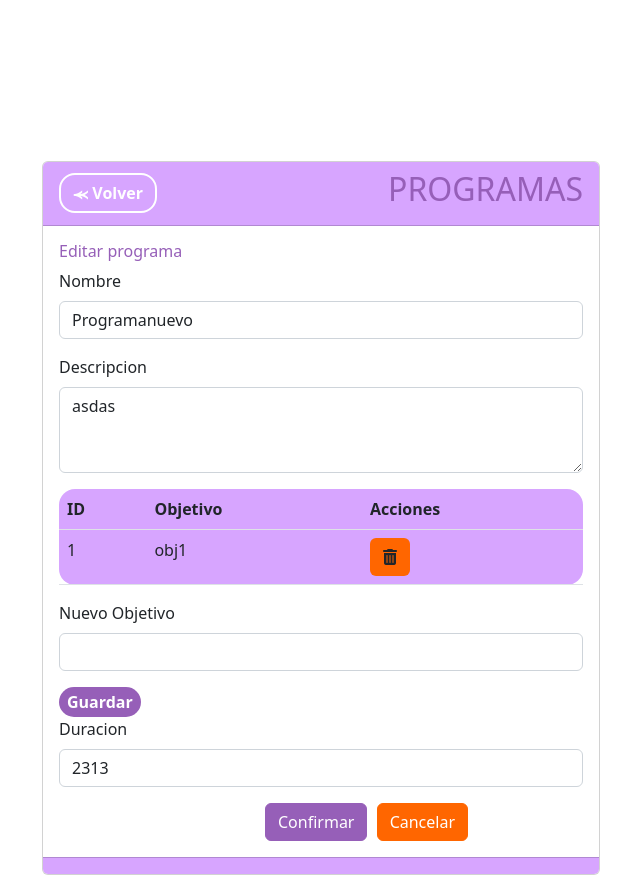
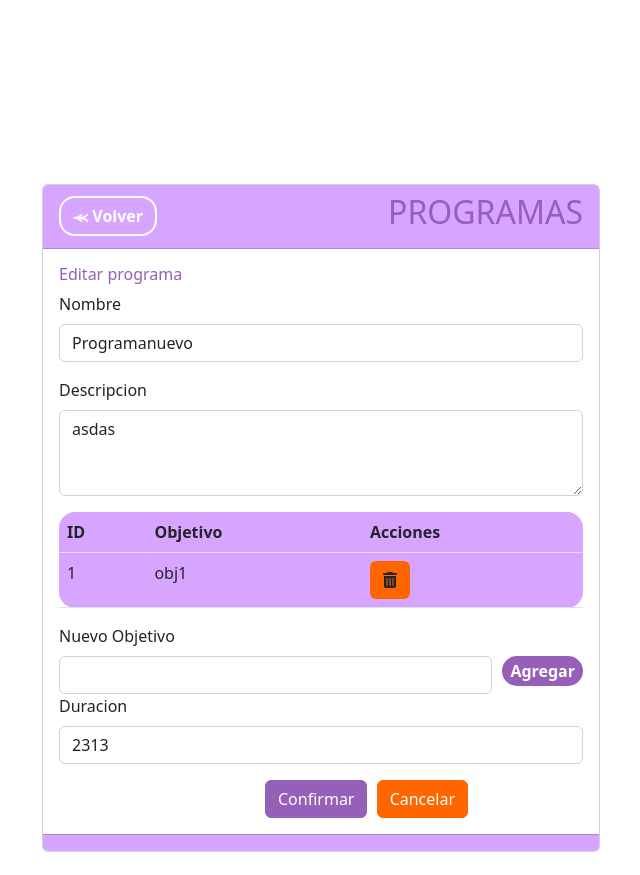
Before and after one commit to SoleGomez23/PF-MIRe, a Django app: page /programas/editar/1 in a window 1280 px wide. Shown: the part 86-961 px from the top of the page, without its empty margins (319-959 px from the left). After the commit the page ends 938 px from the top, so only its background shows below. Run offline with Django 3.2, Linux system fonts and the light colour scheme; data comes from the database, SQL or seed files in the repository; some libraries are stand-ins or nearby versions.

Commit message:
hago que el campo y el boton de agregar nuevo objetivo a un programa esten en horizontal

```diff
--- a/MIRe2/MIReApp/templates/programas/form_editar.html
+++ b/MIRe2/MIReApp/templates/programas/form_editar.html
@@ -25,19 +25,16 @@
             </tr>
         {% endfor %}
     </table>
-      <div class="mb-3">
-        <input type="hidden" name="programa" value="{{ formulario.id }}">
-        <!-- <input type="hidden" name="nombre" value="{{ formulario.nombre }}"> -->
-        <label for="{{ form_objetivo.nombre.id_for_label }}" class="form-label">Nuevo Objetivo</label>
+    <label for="{{ form_objetivo.nombre.id_for_label }}" class="form-label">Nuevo Objetivo</label>
+    <div class="horizontal-fields" style="display:flex" style="flex-direction:row">
+      <div style="flex: 7; margin-right: 10px;">
         {{ form_objetivo.nombre }}
+        <div class="help-text">{{ formulario2.form_objetivo.errors }}</div>
       </div>
-      <button class='rounded-4 fw-bold 'id="miBoton" href="{% url 'editar_programas' id=12 %}" type="button" style="border-radius: 3%; color:white;background-color: #965FB8;border-color: transparent;">Guardar</button>
-    <div class="col-12 help-text">{{ form_objetivo.nombre.errors }}</div>
-      <!-- <div class="mb-3">
-        <label for="{{ formulario.objetivo.id_for_label }}" class="form-label">{{ formulario.objetivo.label }}</label>
-        {{ formulario.objetivo }}
+      <div  style="flex: 1;">
+        <button class='rounded-4 fw-bold 'id="miBoton" type="button" style="border-radius: 3%; color:white;background-color: #965FB8;border-color: transparent;">Agregar</button>
       </div>
-      <div class="col-12 help-text">{{ formulario.objetivo.errors }}</div> -->
+    </div>
       <div class="mb-3">
         <label for="{{ formulario.duracion.id_for_label }}" class="form-label">{{ formulario.duracion.label }}</label>
         {{ formulario.duracion }}
@@ -67,6 +64,7 @@
 }
 const csrftoken = getCookie('csrftoken');
 let boton = document.getElementById("miBoton");
+// Cuando el usuario hace clic en el boton guardar se hace una llamada a la vista crear objetivo2 para crear el objetivo
 boton.addEventListener("click", agregar_objetivo)
 function agregar_objetivo(){
   let objetivo = document.getElementById("id_nombre");
@@ -92,6 +90,7 @@ console.log('Success:', data[0]['nombre']);
 .catch((error) => {
   console.error('Error:', error);
 })
+// Cuando se termina de cargar el objetivo se refresca la pagina para que se actualice la tabla
 location.reload();
 }
 </script>
```
